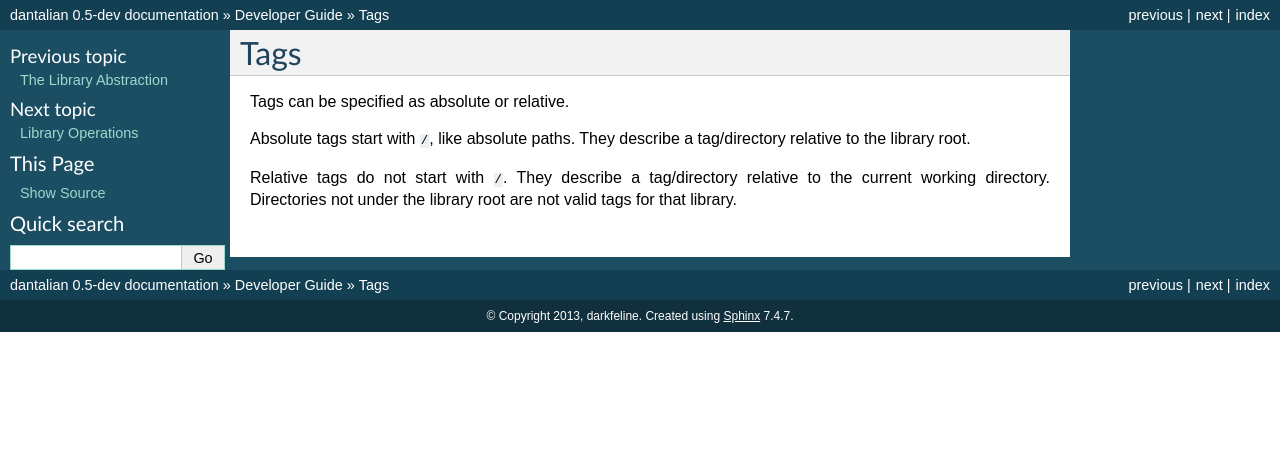
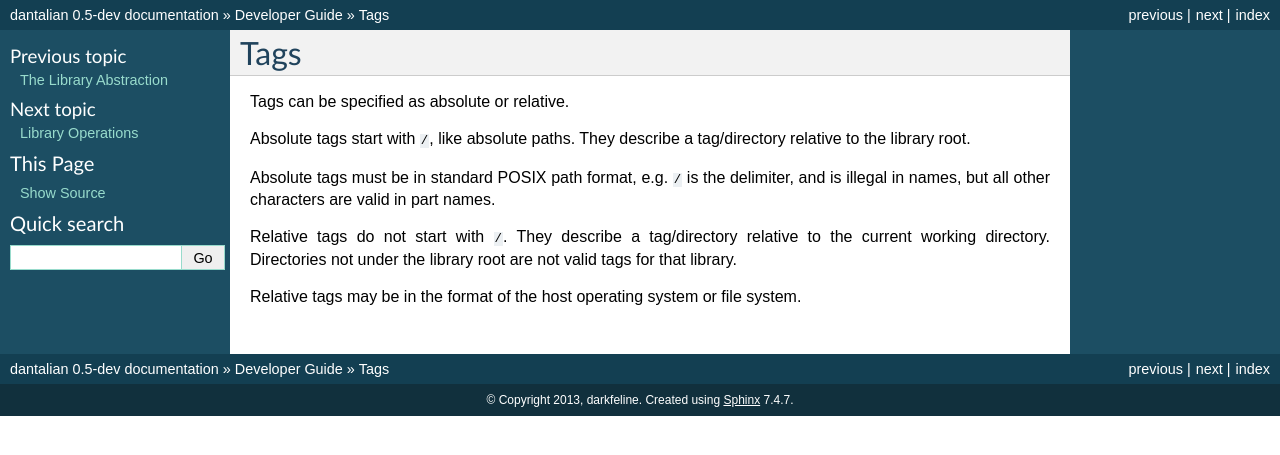
Before and after one commit to darkfeline/dantalian, a Sphinx documentation site: the page built from doc/dev/tag.rst, in a window 1280 px wide. Shown: the top 455 px of the page. Built offline with Sphinx 7.4.7, drawn with Linux system fonts in a browser that asks for light colours.

Commit message:
Amend tag documentation

```diff
--- a/doc/dev/tag.rst
+++ b/doc/dev/tag.rst
@@ -6,6 +6,13 @@ Tags can be specified as absolute or relative.
 Absolute tags start with ``/``, like absolute paths.  They describe a
 tag/directory relative to the library root.
 
+Absolute tags must be in standard POSIX path format, e.g. ``/`` is the
+delimiter, and is illegal in names, but all other characters are valid
+in part names.
+
 Relative tags do not start with ``/``.  They describe a tag/directory
 relative to the current working directory.  Directories not under the
 library root are not valid tags for that library.
+
+Relative tags may be in the format of the host operating system or file
+system.
```
